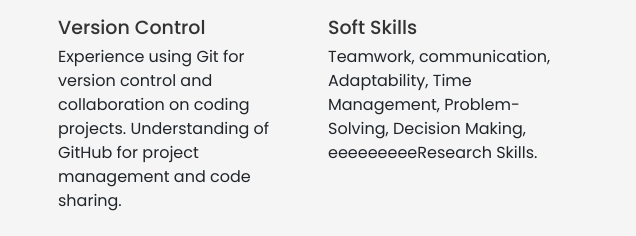
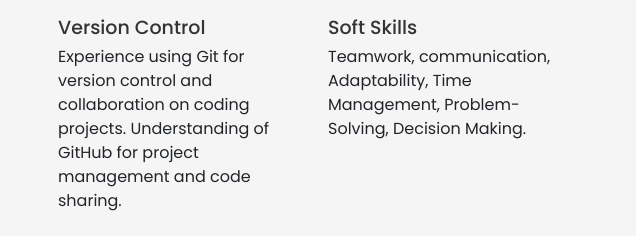
Before and after one commit to yalageriakshay/Personal-Portfolio, a plain HTML site: page index.html in a window 1280 px wide. Shown: the part 641-877 px from the top of the page, 644-1280 px from the left. Drawn offline with nearby package versions, Linux system fonts and the light colour scheme; a script that the page names is missing; a web font is replaced by a local one.

Commit message:
content changed

```diff
--- a/index.html
+++ b/index.html
@@ -89,7 +89,7 @@
                         <div class="col-md-6">
                             <div class="expertise-item">
                                 <h3>Soft Skills</h3>
-                                <p>Teamwork, communication, Adaptability, Time Management, Problem-Solving, Decision Making, eeeeeeeeeResearch Skills.</p>
+                                <p>Teamwork, communication, Adaptability, Time Management, Problem-Solving, Decision Making.</p>
                             </div>
                         </div>
                     </div>
```
